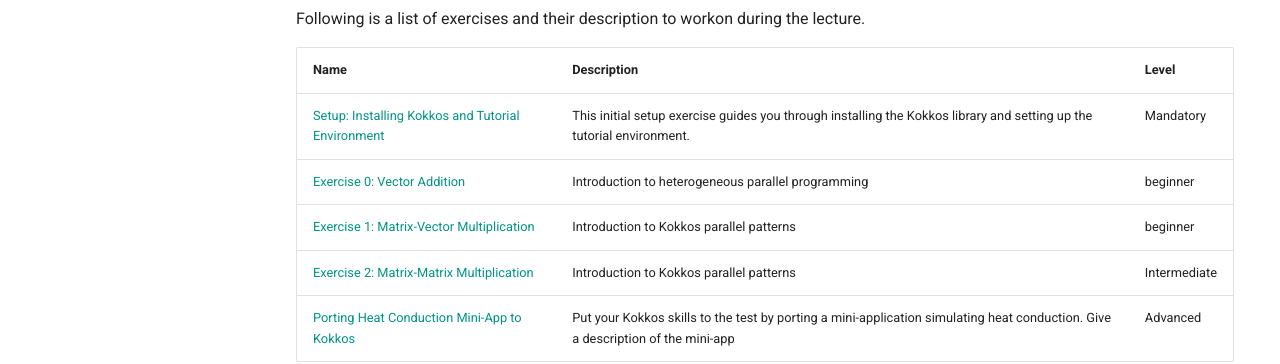
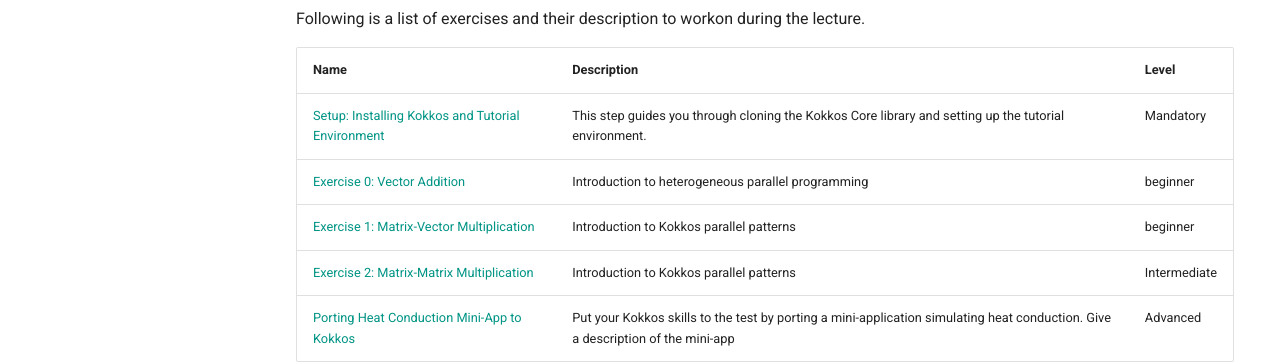
Before and after one commit to mredenti/Kokkos, an MkDocs documentation site: the page built from docs/index.md, in a window 1280 px wide and 1181 px high. Shown: the part 323-687 px from the top of the window. Built offline with MkDocs 1.6.1 and Material for MkDocs 9.7.7, drawn with Linux system fonts in a browser that asks for light colours; comment, search, counter and statistics services are not loaded.

```diff
--- a/docs/index.md
+++ b/docs/index.md
@@ -8,7 +8,7 @@
 
 | Name                                             | Description   | Level |
 |--------------------------------------------------|---------------|-------|
-| [Setup: Installing Kokkos and Tutorial Environment](./tutorials/installation/index.md) | This initial setup exercise guides you through installing the Kokkos library and setting up the tutorial environment. | Mandatory |
+| [Setup: Installing Kokkos and Tutorial Environment](./tutorials/installation/index.md) | This step guides you through cloning the Kokkos Core library and setting up the tutorial environment. | Mandatory |
 | [Exercise 0: Vector Addition](./tutorials/vectorAdd/index.md) | Introduction to heterogeneous parallel programming | beginner |
 | [Exercise 1: Matrix-Vector Multiplication](./tutorials/MatMul/index.md)   | Introduction to Kokkos parallel patterns | beginner |
 | [Exercise 2: Matrix-Matrix Multiplication](./tutorials/MatMul/index.md)   | Introduction to Kokkos parallel patterns | Intermediate |
```
